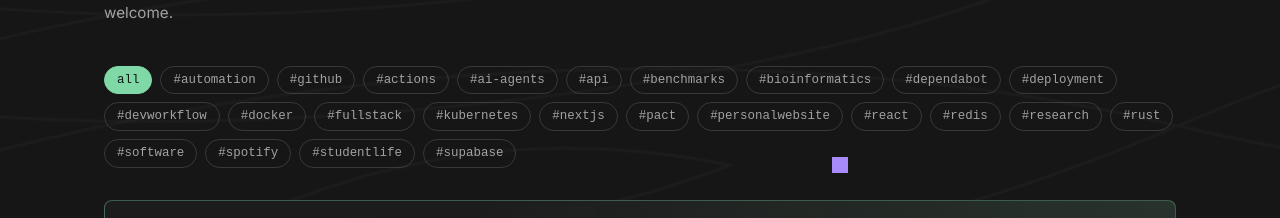
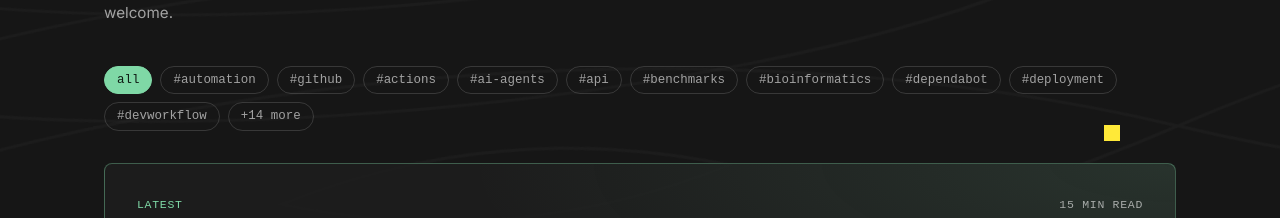
Before and after one commit to zekariasasaminew/my-portfolio-client, a React (Vite) app: page /notes in a window 1280 px wide. Shown: the part 227-445 px from the top of the page. Built offline with nearby package versions, Linux system fonts and the light colour scheme; no server answers.

Commit message:
Show the 10 most used note tags and fold the rest behind +N more
24 chips wrapped into three rows above the notes.

```diff
--- a/src/pages/Notes.tsx
+++ b/src/pages/Notes.tsx
@@ -1,3 +1,4 @@
+import { useState } from "react";
 import { Box, Typography, useTheme } from "@mui/material";
 import { alpha } from "@mui/material/styles";
 import { motion } from "framer-motion";
@@ -7,6 +8,7 @@ import { newestFirst, readingMinutes } from "../data/notes";
 import type { Note } from "../types/note";
 
 const ACCENT = "#7fd8a6";
+const VISIBLE_TAGS = 10;
 
 const tagLabel = (tag: string) => tag.replace(/^#/, "");
 
@@ -131,16 +133,20 @@ const Notes = () => {
   const active = requested && ALL_TAGS.includes(requested) ? requested : null;
   const shown = active ? newestFirst.filter((n) => n.tags.some((t) => tagLabel(t) === active)) : newestFirst;
   const [featured, ...rest] = shown;
+  const [showAllTags, setShowAllTags] = useState(false);
+  const visibleTags =
+    showAllTags || ALL_TAGS.indexOf(active ?? "") >= VISIBLE_TAGS ? ALL_TAGS : ALL_TAGS.slice(0, VISIBLE_TAGS);
+  const hiddenCount = ALL_TAGS.length - visibleTags.length;
 
-  const chip = (tag: string | null, label: string) => {
-    const selected = tag === active;
+  const chip = (tag: string | null, label: string, onClick?: () => void) => {
+    const selected = !onClick && tag === active;
     return (
       <Box
         key={label}
         component="button"
         type="button"
-        aria-pressed={selected}
-        onClick={() => setParams(tag ? { tag } : {}, { replace: true })}
+        aria-pressed={onClick ? undefined : selected}
+        onClick={onClick ?? (() => setParams(tag ? { tag } : {}, { replace: true }))}
         sx={{
           all: "unset",
           cursor: "pointer",
@@ -198,7 +204,8 @@ const Notes = () => {
         sx={{ display: "flex", flexWrap: "wrap", gap: 1, mb: { xs: 3, md: 4 } }}
       >
         {chip(null, "all")}
-        {ALL_TAGS.map((tag) => chip(tag, `#${tag}`))}
+        {visibleTags.map((tag) => chip(tag, `#${tag}`))}
+        {hiddenCount > 0 && chip(null, `+${hiddenCount} more`, () => setShowAllTags(true))}
       </Box>
 
       {featured && (
```
